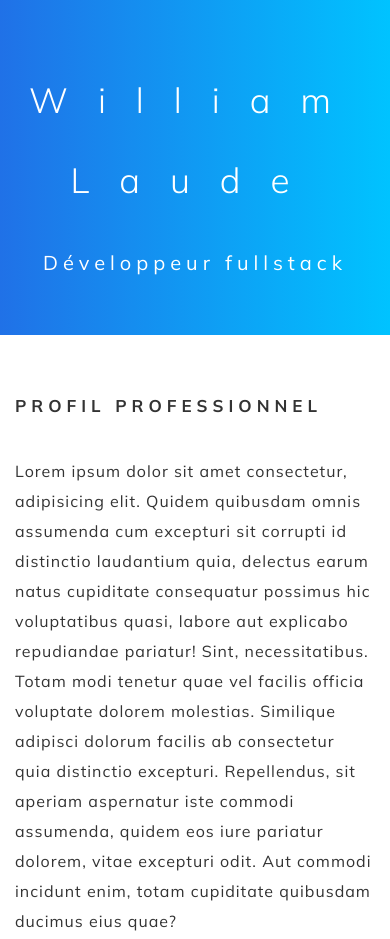
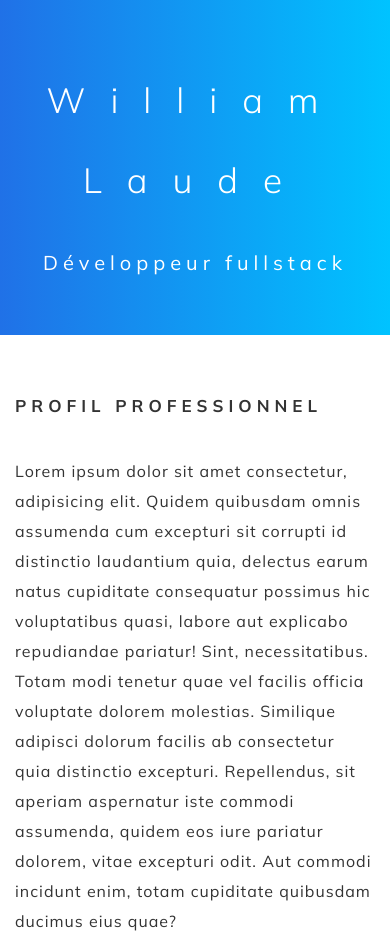
Before and after one commit to wil310031/ProjetCv, a website: page index.html in a window 390 px wide. Shown: the top 939 px of the page. Drawn offline with nearby package versions, Linux system fonts and the light colour scheme; files that its build step writes are made by us from their sources.

Commit message:
adaptable responsive mobile

```diff
--- a/scss/style.scss
+++ b/scss/style.scss
@@ -43,6 +43,7 @@ header {
     letter-spacing: 3rem;
     @include xs {
       font-size: 3.5rem;
+      letter-spacing: 2.5rem;
     }
   }
 
```
